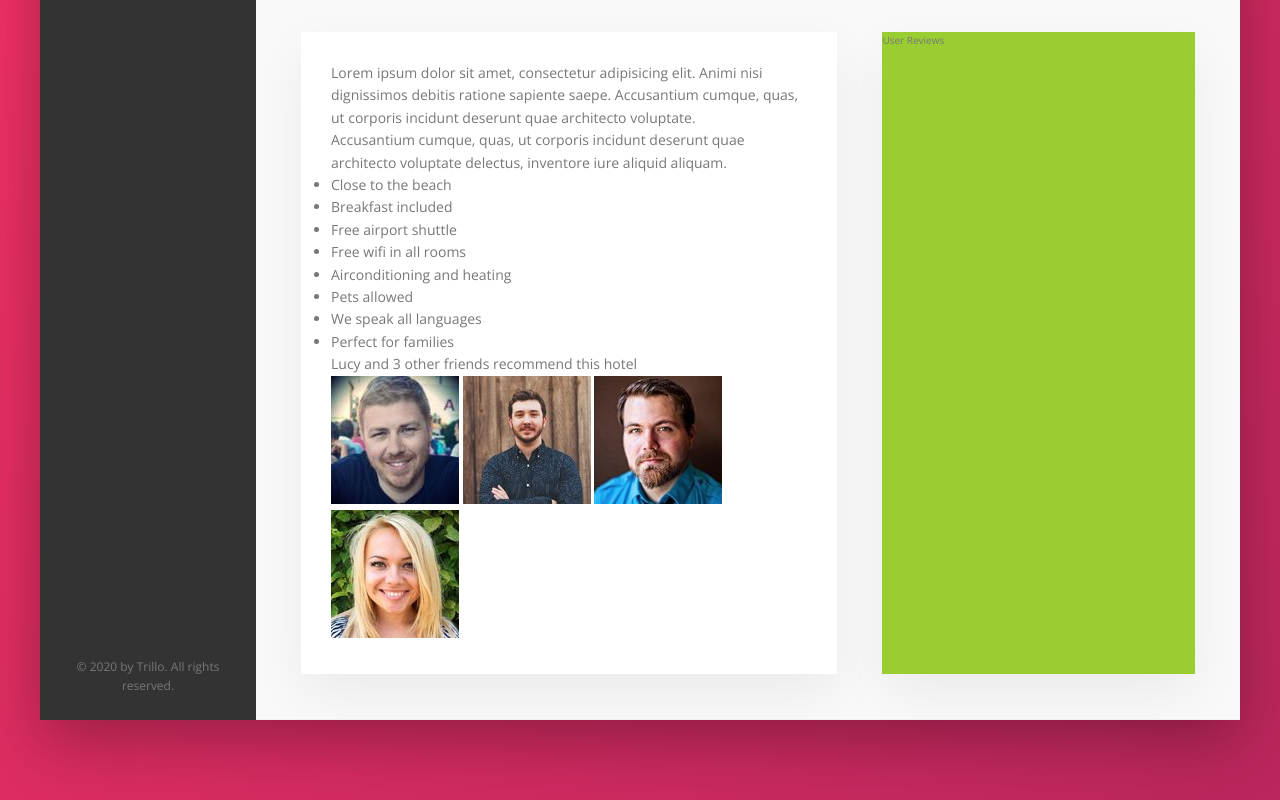
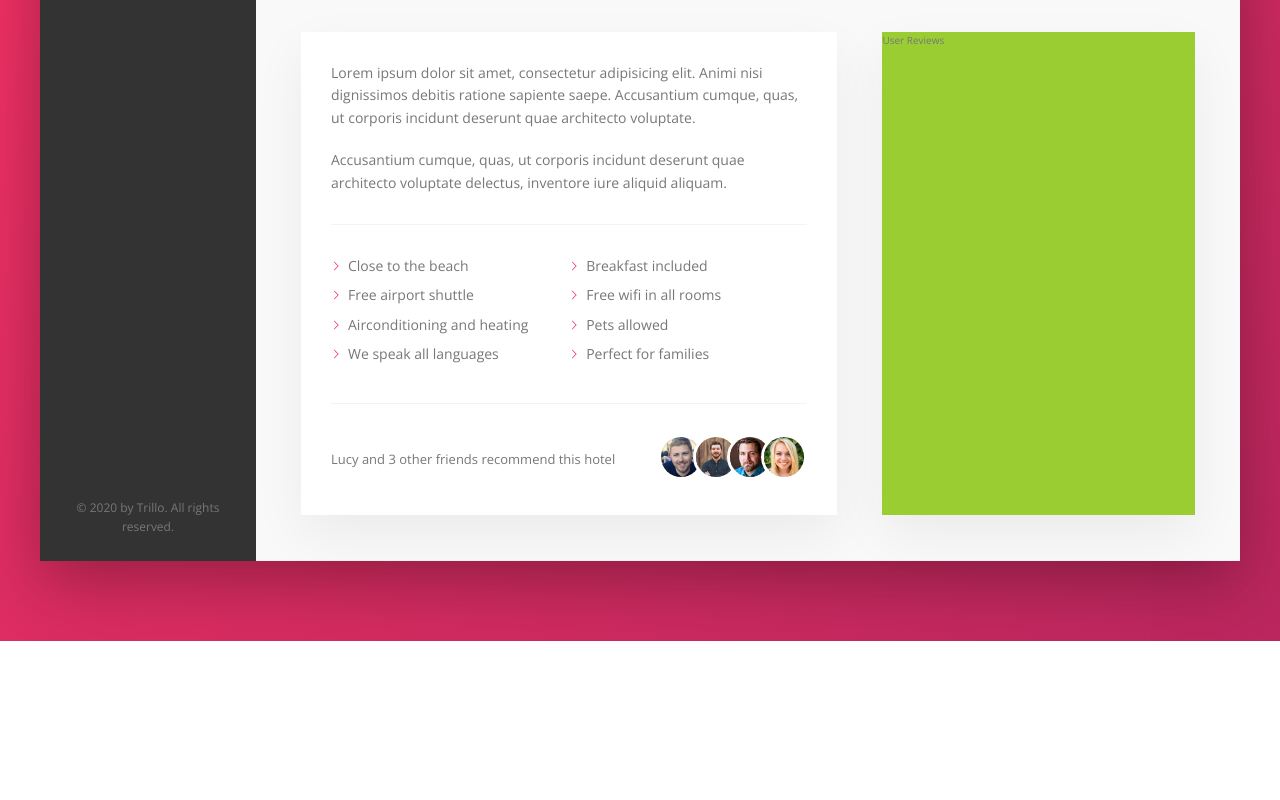
Before and after one commit to DriesVerb/trillo, a website: page index.html in a window 1280 px wide. Shown: the part 615-1415 px from the top of the page. After the commit the page ends 1256 px from the top, so only its background shows below. Drawn offline with nearby package versions, Linux system fonts and the light colour scheme.

Commit message:
description added with styling

```diff
--- a/index.html
+++ b/index.html
@@ -168,13 +168,15 @@
 
                             <div class="recommend">
                                 <p class="recommend__count">Lucy and 3 other friends recommend this hotel</p>
-                            </div>
 
-                            <div class="recommend__friends">
-                                <img src="/img/user-3.jpg" alt="" class="recommend__photo">
-                                <img src="/img/user-4.jpg" alt="" class="recommend__photo">
-                                <img src="/img/user-5.jpg" alt="" class="recommend__photo">
-                                <img src="/img/user-6.jpg" alt="" class="recommend__photo">
+
+                                <div class="recommend__friends">
+                                    <img src="/img/user-3.jpg" alt="" class="recommend__photo">
+                                    <img src="/img/user-4.jpg" alt="" class="recommend__photo">
+                                    <img src="/img/user-5.jpg" alt="" class="recommend__photo">
+                                    <img src="/img/user-6.jpg" alt="" class="recommend__photo">
+                                </div>
+
                             </div>
 
                         </div>
--- a/sass/_components.scss
+++ b/sass/_components.scss
@@ -319,3 +319,81 @@
         box-shadow: none;
     }
 }
+
+
+/// paragraph
+
+.paragraph:not(:last-of-type) {
+    margin-bottom: 2rem;
+}
+
+/// list
+
+.list {
+    list-style: none;
+    margin: 3rem 0;
+    padding: 3rem 0;
+    border-top: var(--line);
+    border-bottom: var(--line);
+
+    display: flex;
+    flex-wrap: wrap;
+
+    &__item {
+        flex: 0 0 50%;
+        margin-bottom: .7rem;
+
+    }
+
+    &__item::before {
+        content: "";
+        display: inline-block;
+        height: 1rem;
+        width: 1rem;
+        margin-right: .7rem;
+
+        /*
+        odler browsers
+        background-image: url(../img/chevron-thin-right.svg);
+        background-size: cover;*/
+
+        // new browser masks
+        background-color: var(--color-primary);
+        -webkit-mask-image: url(../img/chevron-thin-right.svg);
+        -webkit-mask-size: cover;
+        mask-image: url(../img/chevron-thin-right.svg);
+        mask-size: cover;
+    }
+}
+
+/// recommend
+
+.recommend {
+    font-size: 1.3rem;
+    color: var(--color-grey-dark-2);
+
+    display: flex;
+    align-items: center;
+
+    &__count {
+        margin-right: auto;
+
+    }
+
+    &__friends {
+
+
+    }
+
+    &__photo {
+        box-sizing: content-box;
+        height: 4rem;
+        width: 4rem;
+        border-radius: 50%;
+        border: 3px solid #ffffff;
+
+        &:not(:last-child) {
+            margin-right: -1.5rem;
+        }
+    }
+}
```
Also changed, not shown: css/style.css.
